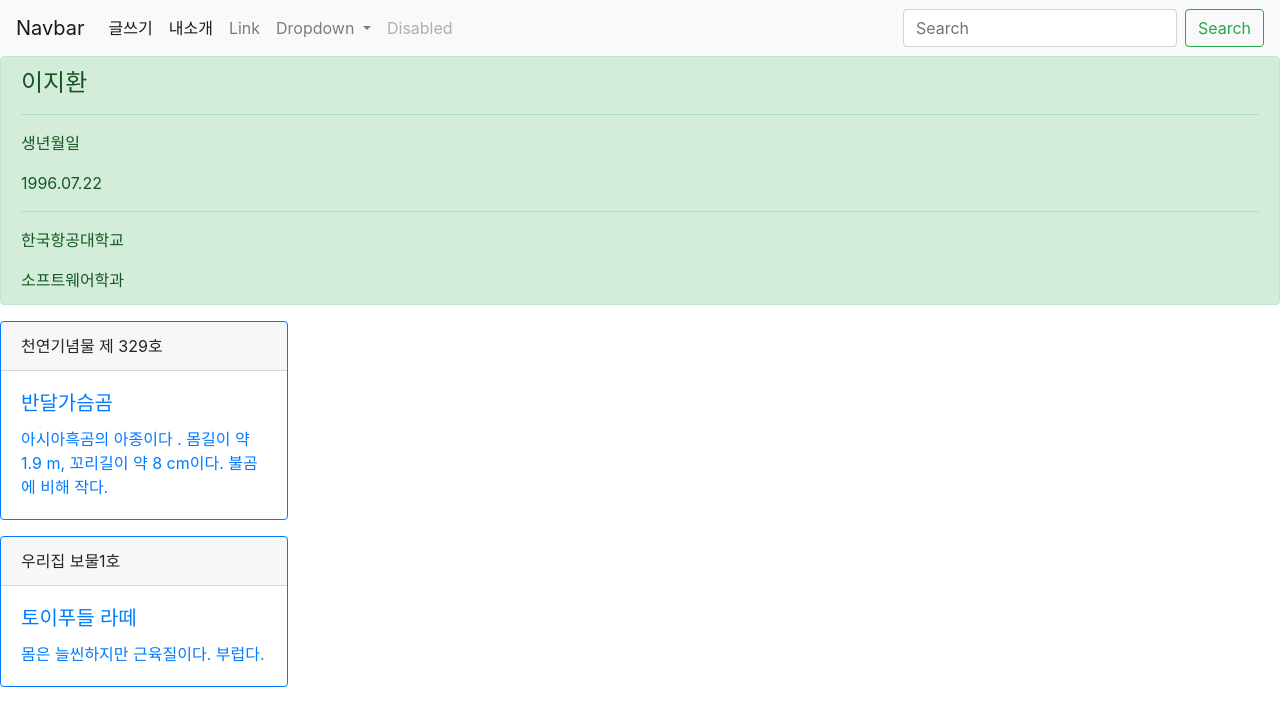
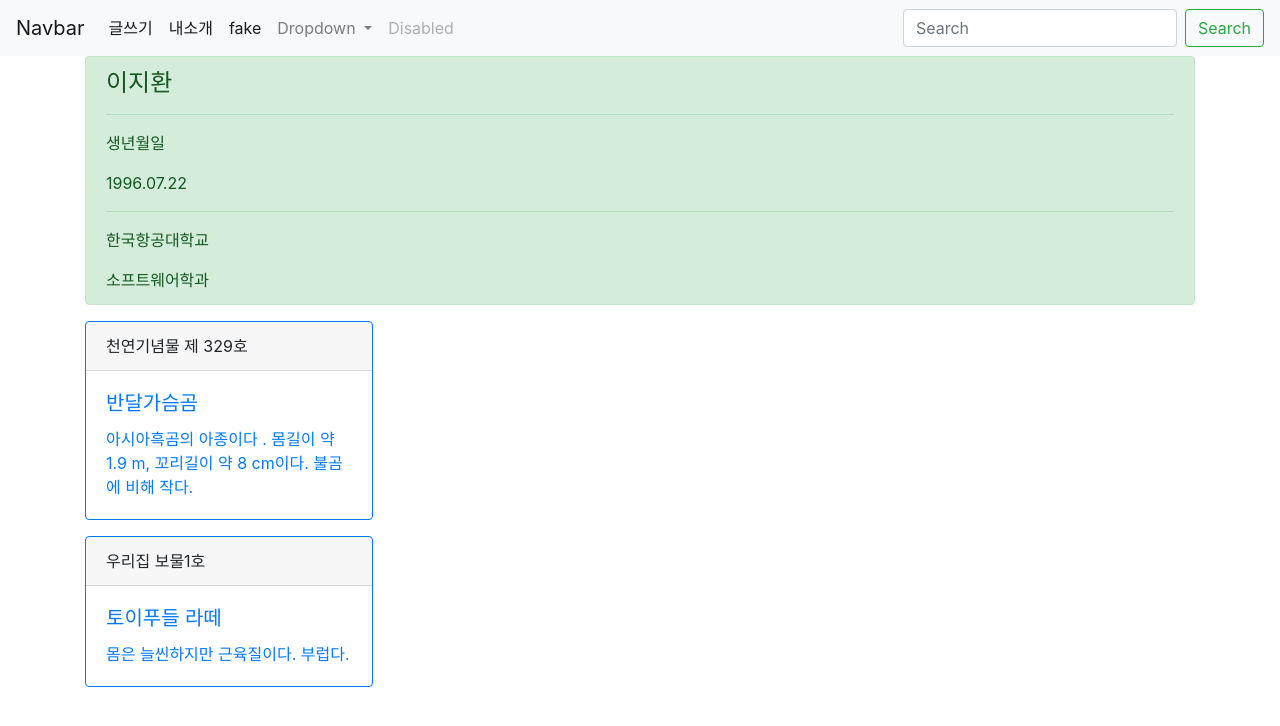
Before and after one commit to peter5659/likelion_works_hwan, a Django app: page /blog/introduce/ in a window 1280 px wide. Shown: the top 726 px of the page. Run offline with Django 3.2, Linux system fonts and the light colour scheme; some libraries are stand-ins or nearby versions.

Commit message:
django faker + paginator + templates, urls정리

```diff
--- a/django CRUD/myproject/blog/templates/detail.html
+++ b/django CRUD/myproject/blog/templates/detail.html
@@ -1,6 +1,12 @@
+{% extends 'base.html' %}
+
+{% block content %}
+
 <h1>{{blog.title}}</h1>
 <p>{{blog.pub_date}}</p>
 <p>{{blog.body}}</p>
 <a href="{% url 'blog' %}">돌아가기</a>
 <a href="{% url 'delete' blog.id %}">삭제</a>
 <a href="{% url 'update' blog.id %}">수정</a>
+
+{% endblock %}
--- a/django CRUD/myproject/blog/templates/introduce.html
+++ b/django CRUD/myproject/blog/templates/introduce.html
@@ -1,51 +1,6 @@
-<head>
-<!-- CSS only -->
-<link rel="stylesheet" href="https://stackpath.bootstrapcdn.com/bootstrap/4.5.0/css/bootstrap.min.css" integrity="sha384-9aIt2nRpC12Uk9gS9baDl411NQApFmC26EwAOH8WgZl5MYYxFfc+NcPb1dKGj7Sk" crossorigin="anonymous">
+{% extends 'base.html' %}
 
-<!-- JS, Popper.js, and jQuery -->
-<script src="https://code.jquery.com/jquery-3.5.1.slim.min.js" integrity="sha384-DfXdz2htPH0lsSSs5nCTpuj/zy4C+OGpamoFVy38MVBnE+IbbVYUew+OrCXaRkfj" crossorigin="anonymous"></script>
-<script src="https://cdn.jsdelivr.net/npm/popper.js@1.16.0/dist/umd/popper.min.js" integrity="sha384-Q6E9RHvbIyZFJoft+2mJbHaEWldlvI9IOYy5n3zV9zzTtmI3UksdQRVvoxMfooAo" crossorigin="anonymous"></script>
-<script src="https://stackpath.bootstrapcdn.com/bootstrap/4.5.0/js/bootstrap.min.js" integrity="sha384-OgVRvuATP1z7JjHLkuOU7Xw704+h835Lr+6QL9UvYjZE3Ipu6Tp75j7Bh/kR0JKI" crossorigin="anonymous"></script>
-</head>
-<body>
-  <nav class="navbar navbar-expand-lg navbar-light bg-light">
-    <a class="navbar-brand" href="#">Navbar</a>
-    <button class="navbar-toggler" type="button" data-toggle="collapse" data-target="#navbarSupportedContent" aria-controls="navbarSupportedContent" aria-expanded="false" aria-label="Toggle navigation">
-      <span class="navbar-toggler-icon"></span>
-    </button>
-
-    <div class="collapse navbar-collapse" id="navbarSupportedContent">
-      <ul class="navbar-nav mr-auto">
-        <li class="nav-item active">
-          <a class="nav-link" href="{% url 'new' %}">글쓰기 <span class="sr-only">(current)</span></a>
-        </li>
-        <li class="nav-item active">
-          <a class="nav-link" href="{% url 'introduce' %}">내소개 <span class="sr-only">(current)</span></a>
-        </li>
-        <li class="nav-item">
-          <a class="nav-link" href="#">Link</a>
-        </li>
-        <li class="nav-item dropdown">
-          <a class="nav-link dropdown-toggle" href="#" id="navbarDropdown" role="button" data-toggle="dropdown" aria-haspopup="true" aria-expanded="false">
-            Dropdown
-          </a>
-          <div class="dropdown-menu" aria-labelledby="navbarDropdown">
-            <a class="dropdown-item" href="#">Action</a>
-            <a class="dropdown-item" href="#">Another action</a>
-            <div class="dropdown-divider"></div>
-            <a class="dropdown-item" href="#">Something else here</a>
-          </div>
-        </li>
-        <li class="nav-item">
-          <a class="nav-link disabled" href="#" tabindex="-1" aria-disabled="true">Disabled</a>
-        </li>
-      </ul>
-      <form class="form-inline my-2 my-lg-0">
-        <input class="form-control mr-sm-2" type="search" placeholder="Search" aria-label="Search">
-        <button class="btn btn-outline-success my-2 my-sm-0" type="submit">Search</button>
-      </form>
-    </div>
-  </nav>
+{% block content %}
   <div class="alert alert-success" role="alert">
       <h4 class="alert-heading">이지환</h4>
       <hr>
@@ -69,4 +24,4 @@
       <p class="card-text"> 몸은 늘씬하지만 근육질이다. 부럽다.</p>
       </div>
     </div>
-</body>
+{% endblock %}
--- a/django CRUD/myproject/blog/templates/new.html
+++ b/django CRUD/myproject/blog/templates/new.html
@@ -1,3 +1,6 @@
+{% extends 'base.html' %}
+
+{% block content %}
 <div class="container">
     <form action="{% url 'create' %}">
       <h4>제목: </h4>
@@ -11,3 +14,5 @@
       <input class="btn btn-dark" type="submit" value="제출하기">
    </form>
  </div>
+
+ {% endblock %}
--- a/django CRUD/myproject/blog/templates/update.html
+++ b/django CRUD/myproject/blog/templates/update.html
@@ -1,3 +1,6 @@
+{% extends 'base.html' %}
+
+{% block content %}
 <div class="container">
     <h1>수정 페이지</h1>
     <form method="POST" enctype="multipart/form-data">
@@ -9,3 +12,5 @@
         <button type="submit" class="btn btn-primary">제출하기</button>
     </form>
 </div>
+
+{% endblock %}
--- /dev/null
+++ b/django CRUD/myproject/blog/urls.py
@@ -0,0 +1,12 @@
+from django.urls import path
+from . import views
+
+urlpatterns = [
+    path('<int:blog_id>/', views.detail, name = 'detail'),
+    path('new/', views.new, name = 'new'),
+    path('create/', views.create, name = 'create'),
+    path('<int:blog_id>/delete/', views.delete, name = 'delete'),
+    path('<int:blog_id>/update/', views.update, name= 'update'),
+    path('introduce/', views.introduce, name = 'introduce'),
+    path('fake/', views.fake, name = 'fake'),
+]
--- a/django CRUD/myproject/blog/views.py
+++ b/django CRUD/myproject/blog/views.py
@@ -2,12 +2,22 @@ from django.shortcuts import render, get_object_or_404,redirect
 from .models import Blog
 from django.utils import timezone
 from .forms import BlogUpdate
+from django.core.paginator import Paginator
+from faker import Faker
 # Create your views here.
 def hello(request):
     return render(request, 'hello.html')
+
 def blog(request):
-    blogs = Blog.objects
-    return render(request, 'blog.html', {'blogs' : blogs})
+    blogs = Blog.objects #가지고오기
+
+    blog_list = Blog.objects.all() #쿼리셋으로 가지고오기. 쿼리셋은 DB에 접근하기 쉽도록 쓰는 언어?
+    paginator = Paginator(blog_list, 10) #가지고 온 것 page단위로 뿌리기
+
+    page = request.GET.get('page') #페이지에 들어갈 내용 가지고 와줘
+
+    articles = paginator.get_page(page) # 내용을 뿌린다.
+    return render(request, 'blog.html', {'blogs' : blogs, 'articles' : articles}) # html에 뿌릴수 있는 객체들을 보낸다.
 
 def detail(request, blog_id):
     blog_detail = get_object_or_404(Blog, pk = blog_id)
@@ -47,3 +57,14 @@ def update(request, blog_id):
 
 def introduce(request):
     return render(request, 'introduce.html')
+
+def fake(request):
+    for i in range(10):
+        blog = Blog()
+        fake = Faker()
+        blog.title = fake.name()
+        blog.body = fake.sentence()
+        blog.pub_date = timezone.datetime.now()
+        blog.save()
+
+    return redirect('/')
--- a/django CRUD/myproject/myproject/settings.py
+++ b/django CRUD/myproject/myproject/settings.py
@@ -55,7 +55,7 @@ ROOT_URLCONF = 'myproject.urls'
 TEMPLATES = [
     {
         'BACKEND': 'django.template.backends.django.DjangoTemplates',
-        'DIRS': [],
+        'DIRS': ['myproject/templates'],
         'APP_DIRS': True,
         'OPTIONS': {
             'context_processors': [
--- /dev/null
+++ b/django CRUD/myproject/myproject/templates/base.html
@@ -0,0 +1,53 @@
+<head>
+    <!-- CSS only -->
+    <link rel="stylesheet" href="https://stackpath.bootstrapcdn.com/bootstrap/4.5.0/css/bootstrap.min.css" integrity="sha384-9aIt2nRpC12Uk9gS9baDl411NQApFmC26EwAOH8WgZl5MYYxFfc+NcPb1dKGj7Sk" crossorigin="anonymous">
+
+    <!-- JS, Popper.js, and jQuery -->
+    <script src="https://code.jquery.com/jquery-3.5.1.slim.min.js" integrity="sha384-DfXdz2htPH0lsSSs5nCTpuj/zy4C+OGpamoFVy38MVBnE+IbbVYUew+OrCXaRkfj" crossorigin="anonymous"></script>
+    <script src="https://cdn.jsdelivr.net/npm/popper.js@1.16.0/dist/umd/popper.min.js" integrity="sha384-Q6E9RHvbIyZFJoft+2mJbHaEWldlvI9IOYy5n3zV9zzTtmI3UksdQRVvoxMfooAo" crossorigin="anonymous"></script>
+    <script src="https://stackpath.bootstrapcdn.com/bootstrap/4.5.0/js/bootstrap.min.js" integrity="sha384-OgVRvuATP1z7JjHLkuOU7Xw704+h835Lr+6QL9UvYjZE3Ipu6Tp75j7Bh/kR0JKI" crossorigin="anonymous"></script>
+    </head>
+    <body>
+        <nav class="navbar navbar-expand-lg navbar-light bg-light">
+            <a class="navbar-brand" href="#">Navbar</a>
+            <button class="navbar-toggler" type="button" data-toggle="collapse" data-target="#navbarSupportedContent" aria-controls="navbarSupportedContent" aria-expanded="false" aria-label="Toggle navigation">
+              <span class="navbar-toggler-icon"></span>
+            </button>
+
+            <div class="collapse navbar-collapse" id="navbarSupportedContent">
+              <ul class="navbar-nav mr-auto">
+                <li class="nav-item active">
+                  <a class="nav-link" href="{% url 'new' %}">글쓰기 <span class="sr-only">(current)</span></a>
+                </li>
+                <li class="nav-item active">
+                  <a class="nav-link" href="{% url 'introduce' %}">내소개 <span class="sr-only">(current)</span></a>
+                </li>
+                <li class="nav-item active">
+                  <a class="nav-link" href="{% url 'fake' %}">fake<span class="sr-only">(current)</span></a>
+                </li>
+                <li class="nav-item dropdown">
+                  <a class="nav-link dropdown-toggle" href="#" id="navbarDropdown" role="button" data-toggle="dropdown" aria-haspopup="true" aria-expanded="false">
+                    Dropdown
+                  </a>
+                  <div class="dropdown-menu" aria-labelledby="navbarDropdown">
+                    <a class="dropdown-item" href="#">Action</a>
+                    <a class="dropdown-item" href="#">Another action</a>
+                    <div class="dropdown-divider"></div>
+                    <a class="dropdown-item" href="#">Something else here</a>
+                  </div>
+                </li>
+                <li class="nav-item">
+                  <a class="nav-link disabled" href="#" tabindex="-1" aria-disabled="true">Disabled</a>
+                </li>
+              </ul>
+              <form class="form-inline my-2 my-lg-0">
+                <input class="form-control mr-sm-2" type="search" placeholder="Search" aria-label="Search">
+                <button class="btn btn-outline-success my-2 my-sm-0" type="submit">Search</button>
+              </form>
+            </div>
+        </nav>
+        <div class = "container">
+            {% block content %}
+            {% endblock %}
+        </div>
+    </body>
--- a/django CRUD/myproject/myproject/urls.py
+++ b/django CRUD/myproject/myproject/urls.py
@@ -14,17 +14,12 @@ Including another URLconf
     2. Add a URL to urlpatterns:  path('blog/', include('blog.urls'))
 """
 from django.contrib import admin
-from django.urls import path
+from django.urls import path, include
 import blog.views
 
 urlpatterns = [
     path('admin/', admin.site.urls),
     path('hello/',blog.views.hello, name = 'hello'),
     path ('',blog.views.blog, name = 'blog'),
-    path('blog/<int:blog_id>/', blog.views.detail, name = 'detail'),
-    path('blog/new/', blog.views.new, name = 'new'),
-    path('blog/create/', blog.views.create, name = 'create'),
-    path('blog/<int:blog_id>/delete/', blog.views.delete, name = 'delete'),
-    path('blog/<int:blog_id>/update/', blog.views.update, name= 'update'),
-    path('blog/introduce/', blog.views.introduce, name = 'introduce'),
+    path('blog/', include('blog.urls')),
 ]
```
Also changed, not shown: django CRUD/myproject/blog/templates/blog.html (+20 -48 lines), django CRUD/myproject/db.sqlite3, 1 other file.
